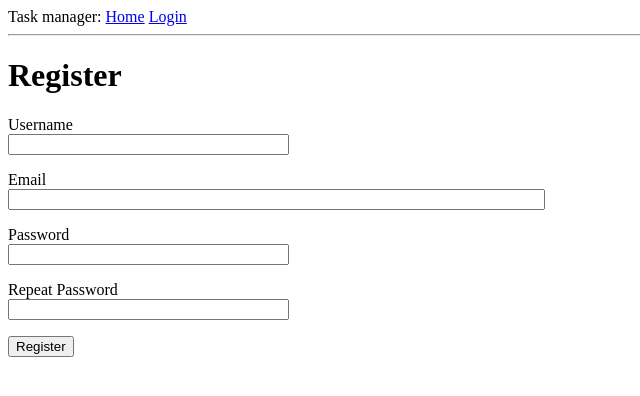
After one commit to SLotAbr/Task_manager, a Flask app: page /register in a window 1280 px wide. The commit adds this page. Shown: the top 396 px of the page, without its empty margins (0-640 px from the left). Run offline with Flask 3, Linux system fonts and the light colour scheme.

Commit message:
user registration

```diff
--- a/app/forms.py
+++ b/app/forms.py
@@ -1,6 +1,7 @@
 from flask_wtf import FlaskForm
 from wtforms import StringField, PasswordField, BooleanField, SubmitField
-from wtforms.validators import DataRequired
+from wtforms.validators import DataRequired, Email, EqualTo, ValidationError
+from app.models import User
 
 
 class LoginForm(FlaskForm):
@@ -8,3 +9,23 @@ class LoginForm(FlaskForm):
 	password = PasswordField('Password', validators=[DataRequired()])
 	remember_me = BooleanField('Remember Me')
 	submit = SubmitField('Sign In')
+
+
+class RegistrationForm(FlaskForm):
+	username = StringField('Username', validators=[DataRequired()])
+	email = StringField('Email', validators=[DataRequired(), Email()])
+	password = PasswordField('Password', validators=[DataRequired()])
+	password2 = PasswordField(
+		'Repeat Password', validators=[DataRequired(), EqualTo('password')])
+	submit = SubmitField('Register')
+
+	# validate_<field_name> -> an additional validation for the given field
+	def validate_username(self, username):
+		user = User.query.filter_by(username=username.data).first()
+		if user is not None:
+			raise ValidationError('Please use a different username.')
+
+	def validate_email(self, email):
+		user = User.query.filter_by(email=email.data).first()
+		if user is not None:
+			raise ValidationError('Please use a different email address.')
--- a/app/routes.py
+++ b/app/routes.py
@@ -1,6 +1,6 @@
 from flask import render_template, redirect, url_for
-from app import app
-from app.forms import LoginForm
+from app import app, db
+from app.forms import LoginForm, RegistrationForm
 from app.models import User
 from flask_login import current_user, login_user, logout_user, login_required
 
@@ -32,3 +32,18 @@ def login():
 def logout():
 	logout_user()
 	return redirect(url_for('index'))
+
+
+@app.route('/register', methods=['GET', 'POST'])
+def register():
+	if current_user.is_authenticated:
+		return redirect(url_for('index'))
+	form = RegistrationForm()
+	if form.validate_on_submit():
+		user = User(username=form.username.data, email=form.email.data)
+		user.set_password(form.password.data)
+		db.session.add(user)
+		db.session.commit()
+		# TODO: notify the client that the registration is successful
+		return redirect(url_for('login'))
+	return render_template('register.html', form=form)
--- a/app/templates/login.html
+++ b/app/templates/login.html
@@ -17,4 +17,5 @@
 		<p>{{ form.remember_me() }} {{ form.remember_me.label }}</p>
 		<p>{{ form.submit() }}</p>
 	</form>
+	<p>New User? <a href="{{ url_for('register') }}">Click to Register!</a></p>
 {% endblock %}
--- /dev/null
+++ b/app/templates/register.html
@@ -0,0 +1,25 @@
+{% extends "base.html" %}
+
+{% block content %}
+	<h1>Register</h1>
+	<form action="" method="post">
+		{{ form.hidden_tag() }}
+		<p>
+			{{ form.username.label }}<br>
+			{{ form.username(size=32) }}<br>
+		</p>
+		<p>
+			{{ form.email.label }}<br>
+			{{ form.email(size=64) }}<br>
+		</p>
+		<p>
+			{{ form.password.label }}<br>
+			{{ form.password(size=32) }}<br>
+		</p>
+		<p>
+			{{ form.password2.label }}<br>
+			{{ form.password2(size=32) }}<br>
+		</p>
+		<p>{{ form.submit() }}</p>
+	</form>
+{% endblock %}
```
